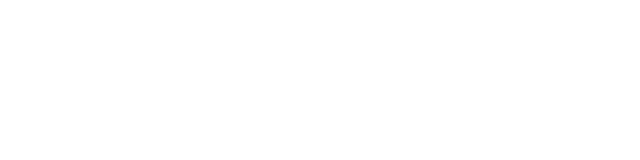
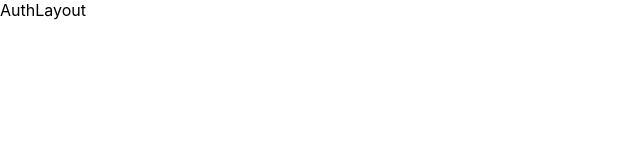
Before and after one commit to yurikondo/notion-app-client, a React (Create React App) app: page / in a window 1280 px wide. Shown: the top 160 px of the page, without its empty margins (0-640 px from the left). Built offline with nearby package versions, Linux system fonts and the light colour scheme.

Commit message:
39. react-router-domでルーティング設定をはじめよう

```diff
--- a/package.json
+++ b/package.json
@@ -9,6 +9,7 @@
     "react": "^17.0.2",
     "react-beautiful-dnd": "^13.1.0",
     "react-dom": "^17.0.2",
+    "react-router-dom": "^6.10.0",
     "react-scripts": "5.0.0",
     "web-vitals": "^0.2.4"
   },
--- a/src/App.js
+++ b/src/App.js
@@ -1,7 +1,21 @@
 import "./App.css";
+import { BrowserRouter, Routes, Route } from "react-router-dom";
+import AuthLayout from "./componets/layout/AuthLayout";
+import Login from "./pages/Login";
+import Register from "./pages/Register";
 
 function App() {
-  return <div className="App"></div>;
+  return (
+    <BrowserRouter>
+      <Routes>
+        {/* AuthLayoutはLoginとRegisterに共通するコンポーネント */}
+        <Route path="/" element={<AuthLayout />}>
+          <Route path="login" element={<Login />} />
+          <Route path="register" element={<Register />} />
+        </Route>
+      </Routes>
+    </BrowserRouter>
+  );
 }
 
 export default App;
--- a/src/componets/layout/AuthLayout.jsx
+++ b/src/componets/layout/AuthLayout.jsx
@@ -1,7 +1,13 @@
 import React from "react";
+import { Outlet } from "react-router-dom";
 
 const AuthLayout = () => {
-  return <div>AuthLayout</div>;
+  return (
+    <div>
+      AuthLayout
+      <Outlet />
+    </div>
+  );
 };
 
 export default AuthLayout;
```
Also changed, not shown: 1 other file (tests, documents, lock files or other folders).
